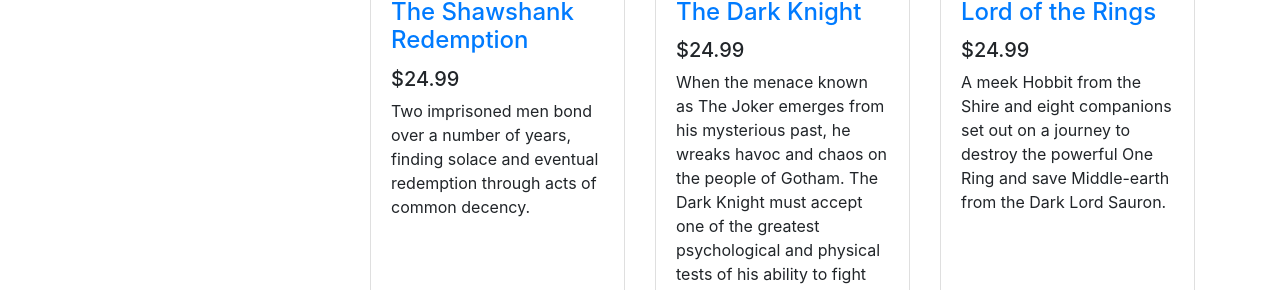
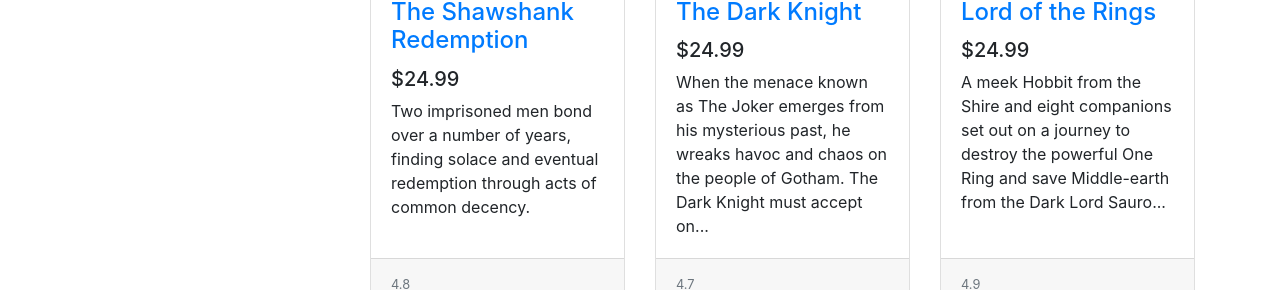
Before and after one commit to PanithiJump/Udm-Nextjs-MovieApp, a Next.js app: page / in a window 1280 px wide. Shown: the part 662-952 px from the top of the page. Built offline with nearby package versions, Linux system fonts and the light colour scheme.

Commit message:
shorten function

```diff
--- a/components/movieList.js
+++ b/components/movieList.js
@@ -1,6 +1,13 @@
 import React from 'react'
 
 class MovieList extends React.Component {
+
+    shorten = (text, maxLength) => {
+        if(text && text.length > maxLength){
+            return text.substr(0, maxLength) + '...'
+        }
+        return text
+    }
 
     renderMovies(movies){
         return movies.map(movie =>(
@@ -12,7 +19,7 @@
                             <a href="#">{movie.name}</a>
                         </h4>
                         <h5>$24.99</h5>
-                        <p className="card-text">{movie.description}</p>
+                        <p className="card-text">{this.shorten(movie.description, 150)}</p>
                     </div>
                     <div className="card-footer">
                         <small className="text-muted">{movie.rating}</small>
```
